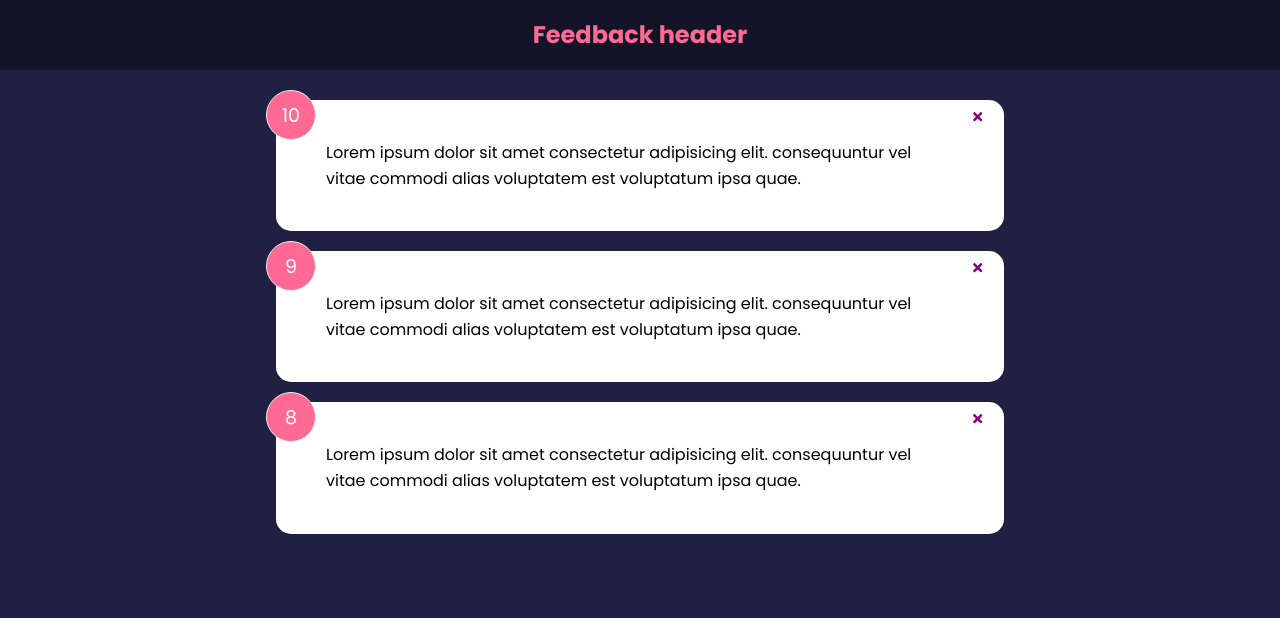
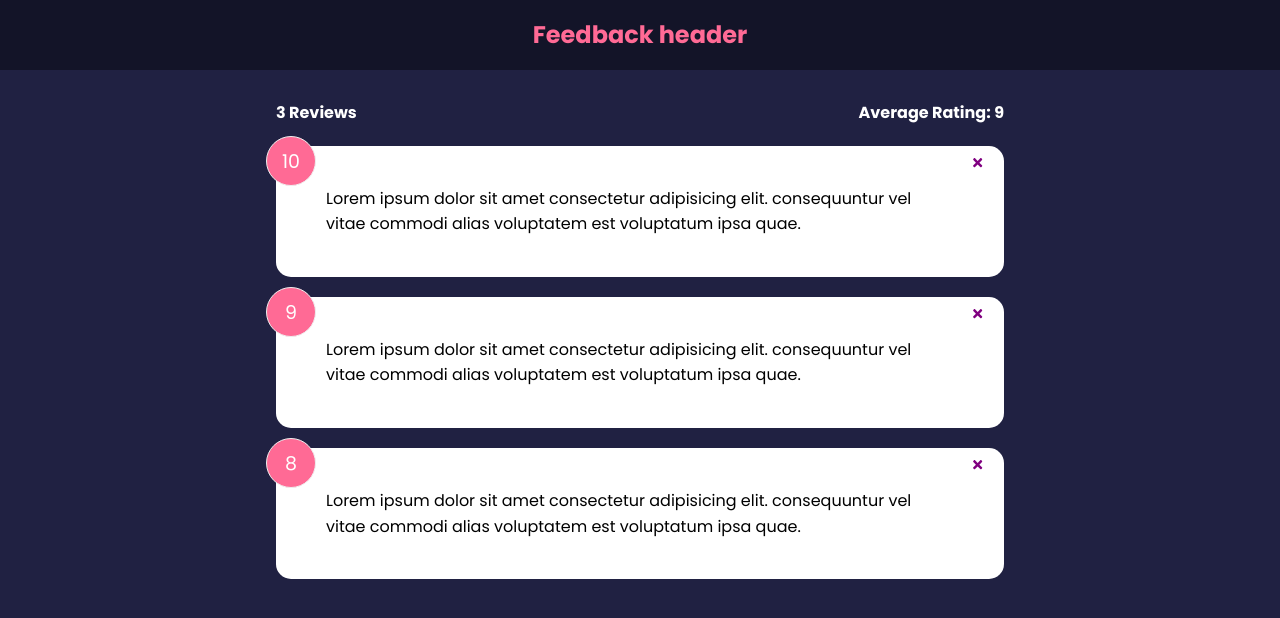
Before and after one commit to ShujaShah/feedback-app, a React (Create React App) app: page / in a window 1280 px wide. Shown: the top 618 px of the page. Built offline with nearby package versions, Linux system fonts and the light colour scheme.

Commit message:
added the avg rating and no. of ratings

```diff
--- a/src/App.js
+++ b/src/App.js
@@ -2,6 +2,8 @@ import { useState } from "react";
 import Header from "./components/Header";
 import FeedbackData from "./data/FeedbackData";
 import FeedbackList from "./components/FeedbackList";
+import FeedbackStats from "./components/FeedbackStats";
+
 function App() {
   const [feedback, setFeedback] = useState(FeedbackData);
 
@@ -14,6 +16,7 @@ function App() {
     <>
       <Header />
       <div className="container">
+        <FeedbackStats feedback= {feedback}/>
         <FeedbackList feedback={feedback} handleDelete={deleteFeedback} />
       </div>
     </>
--- /dev/null
+++ b/src/components/FeedbackStats.jsx
@@ -0,0 +1,26 @@
+import React from "react";
+import PropTypes from "prop-types";
+
+function FeedbackStats({ feedback }) {
+  //calculate average ratings
+  let average =
+    feedback.reduce((acc, cur) => {
+      return acc + cur.rating;
+    }, 0) / feedback.length;
+
+  // show average to one decimal place and also with replace i am using regular expression to show decimal only when there is a float number
+
+  average = average.toFixed(1).replace(/[.,]0$/, "");
+  return (
+    <div className="feedback-stats">
+      <h4>{feedback.length} Reviews</h4>
+      <h4>Average Rating: {isNaN(average) ? 0 : average}</h4>
+    </div>
+  );
+}
+
+FeedbackStats.propTypes = {
+  feedback: PropTypes.array.isRequired,
+};
+
+export default FeedbackStats;
```
